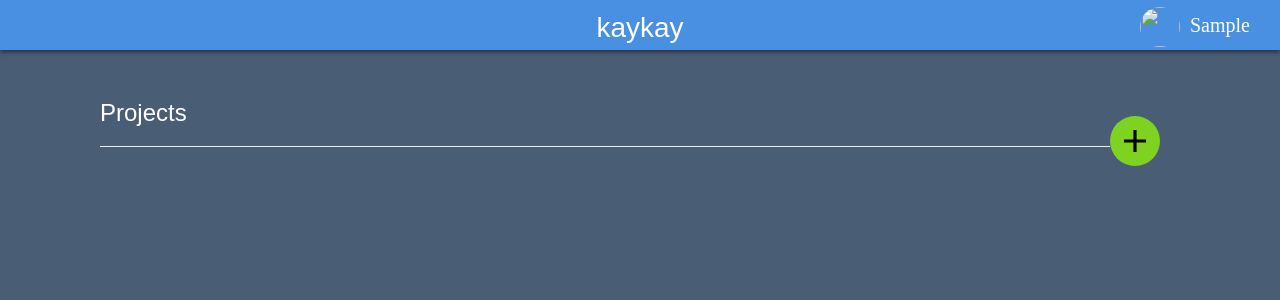
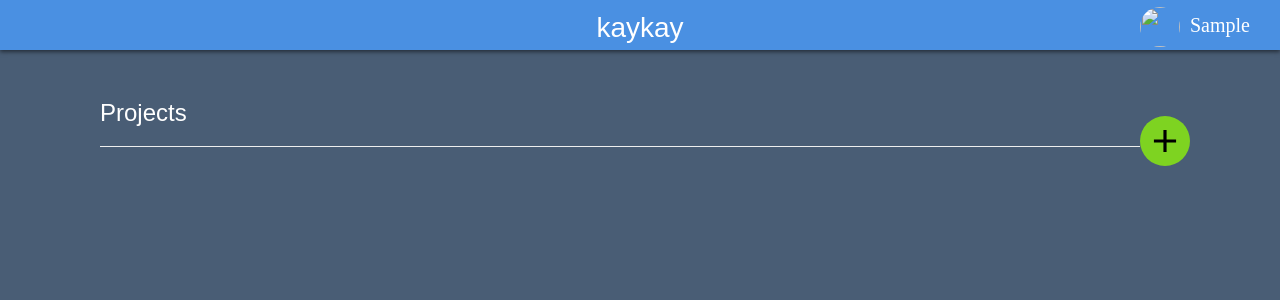
Before and after one commit to summitappdevelopers/kaykay, a Node server app: page / in a window 1280 px wide. Shown: the top 300 px of the page. Run offline with Node 20, Linux system fonts and the light colour scheme; the visitor is signed in with stand-in values (Sample User, id 1); some libraries are stand-ins or nearby versions; some web fonts are replaced.

Commit message:
Fixed more CSS; / is more friendly

```diff
--- a/server/routes/router.js
+++ b/server/routes/router.js
@@ -4,7 +4,7 @@ var router = app.modules.express.Router();
 	if(req.user){
 		res.render('projects',{user:req.user});
 	} else{
-			res.send('<h1>Welcome to KK</h1>');
+		res.send('<h1>Welcome to KK</h1> <button onclick="window.location.href = \'/auth/google\';">Login with Google</button>');
 	}
 });
 
--- a/server/views/projects.html
+++ b/server/views/projects.html
@@ -65,7 +65,7 @@
 				width: 50px;
 				height: 50px;
 				margin-top: -20px;
-				margin-right: 20px;
+				margin-right: -10px;
 				background: #7ED321;
 				border: none;
 				border-radius: 100%;
@@ -73,6 +73,7 @@
 			}
 
 			.project-container hr {
+				margin-bottom: 30px;
 				margin-left: -10px;
 				margin-right: -10px;
 			}
```
Lines whose indentation alone changed are shown as unchanged.
